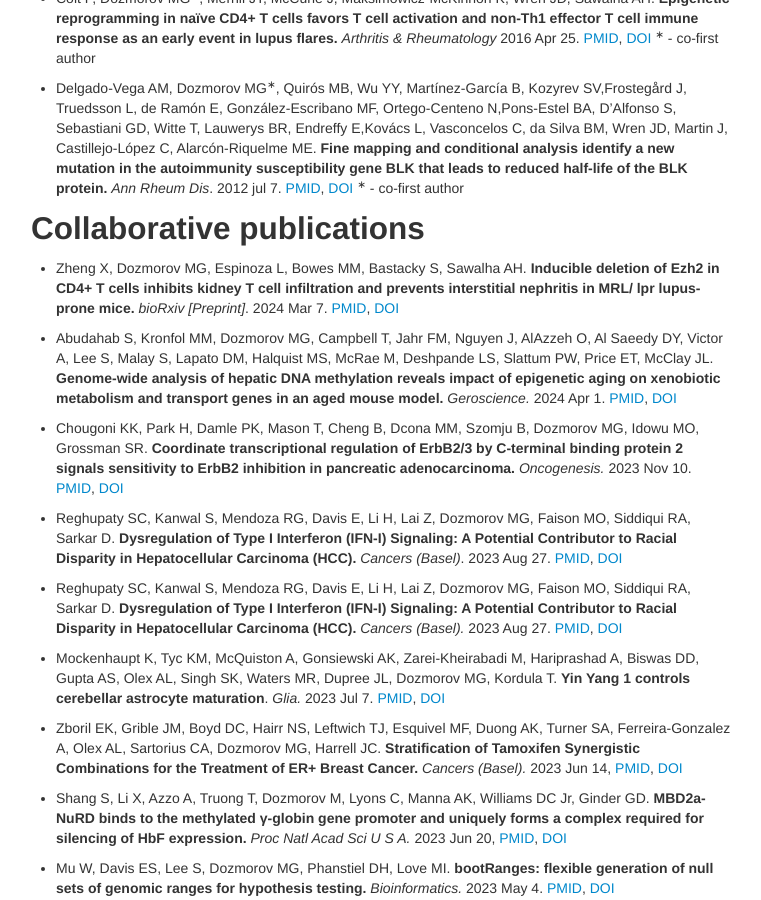
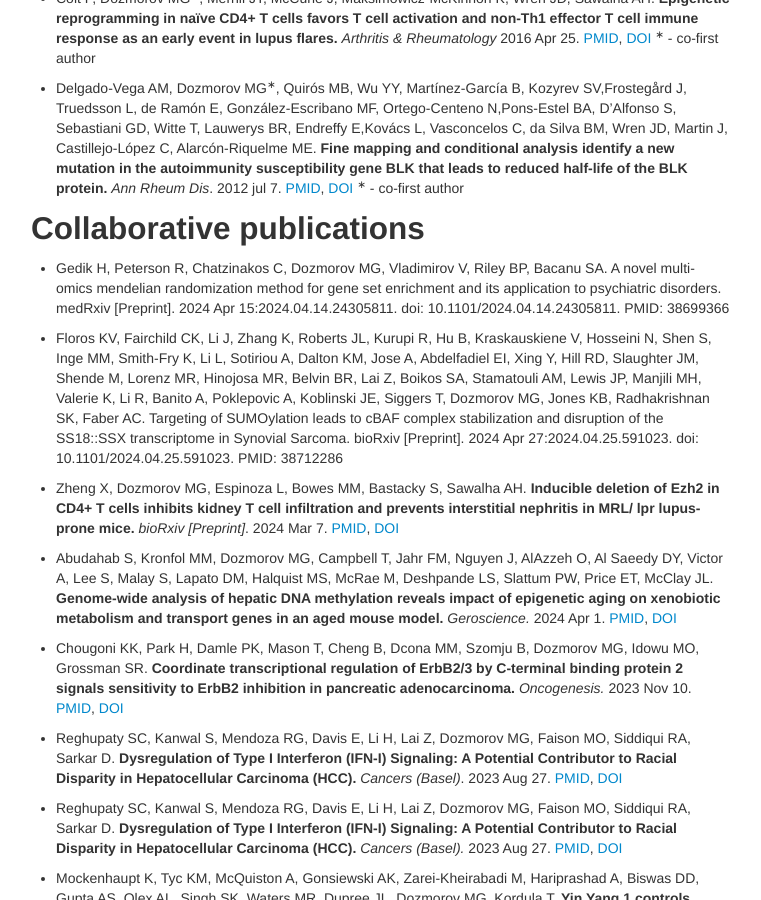
Before and after one commit to dozmorovlab/dozmorovlab.github.io, a Jekyll site: the page built from 02-pubs.md, in a window 1280 px wide and 900 px high, scrolled down 3114 px. Shown: the whole window, without its empty margins (259-1020 px from the left). Built offline with Jekyll 4.4.1, drawn with Linux system fonts in a browser that asks for light colours; comment, search, counter and statistics services are not loaded.

Commit message:
More pubs, preprints

```diff
--- a/02-pubs.md
+++ b/02-pubs.md
@@ -16,7 +16,7 @@ permalink: "publications.html"
 
 ## Lead/senior author publications
 
-Wall BPG, Nguyen M, Harrell JC, Dozmorov MG<sup>&lowast;</sup>. **Machine and deep learning methods for predicting 3D genome organization.** _ArXiv [Preprint]._ 2024 Mar 4. arXiv:2403.03231v1. [PMID](https://www.ncbi.nlm.nih.gov/pubmed/38495565)
+- Wall BPG, Nguyen M, Harrell JC, Dozmorov MG<sup>&lowast;</sup>. **Machine and deep learning methods for predicting 3D genome organization.** _ArXiv [Preprint]._ 2024 Mar 4. arXiv:2403.03231v1. [PMID](https://www.ncbi.nlm.nih.gov/pubmed/38495565)
 
 - Dozmorov MG<sup>&lowast;</sup>, Marshall MA, Rashid NS, Grible JM, Valentine A, Olex AL, Murthy K, Chakraborty A, Reyna J, Figueroa DS, Hinojosa-Gonzalez L, Da-Inn Lee E, Baur BA, Roy S, Ay F, Harrell JC. **Rewiring of the 3D genome during acquisition of carboplatin resistance in a triple-negative breast cancer patient-derived xenograft**. _Sci Rep._ 2023 Apr 3, [PMID](https://www.ncbi.nlm.nih.gov/pubmed/37012431), [DOI](https://doi.org/10.1038/s41598-023-32568-7) <span data-badge-type="4" data-doi="10.1038/s41598-023-32568-7" data-hide-no-mentions="true" class="altmetric-embed">
 
@@ -112,6 +112,11 @@ Wall BPG, Nguyen M, Harrell JC, Dozmorov MG<sup>&lowast;</sup>. **Machine and de
 - Delgado-Vega AM, Dozmorov MG<sup>&lowast;</sup>, Quirós MB, Wu YY, Martínez-García B, Kozyrev SV,Frostegård J, Truedsson L, de Ramón E, González-Escribano MF, Ortego-Centeno N,Pons-Estel BA, D'Alfonso S, Sebastiani GD, Witte T, Lauwerys BR, Endreffy E,Kovács L, Vasconcelos C, da Silva BM, Wren JD, Martin J, Castillejo-López C, Alarcón-Riquelme ME. **Fine mapping and conditional analysis identify a new mutation in the autoimmunity susceptibility gene BLK that leads to reduced half-life of the BLK protein.** _Ann Rheum Dis_. 2012 jul 7. [PMID](http://www.ncbi.nlm.nih.gov/pubmed/22696686), [DOI](https://doi.org/10.1136/annrheumdis-2011-200987) <span data-badge-type="4" data-doi="10.1136/annrheumdis-2011-200987" data-hide-no-mentions="true" class="altmetric-embed"> </span> <sup>&lowast;</sup> - co-first author
 
 ## Collaborative publications
+
+- Gedik H, Peterson R, Chatzinakos C, Dozmorov MG, Vladimirov V, Riley BP, Bacanu SA. A novel multi-omics mendelian randomization method for gene set enrichment and its application to psychiatric disorders. medRxiv [Preprint]. 2024 Apr 15:2024.04.14.24305811. doi: 10.1101/2024.04.14.24305811.
+PMID: 38699366
+
+- Floros KV, Fairchild CK, Li J, Zhang K, Roberts JL, Kurupi R, Hu B, Kraskauskiene V, Hosseini N, Shen S, Inge MM, Smith-Fry K, Li L, Sotiriou A, Dalton KM, Jose A, Abdelfadiel EI, Xing Y, Hill RD, Slaughter JM, Shende M, Lorenz MR, Hinojosa MR, Belvin BR, Lai Z, Boikos SA, Stamatouli AM, Lewis JP, Manjili MH, Valerie K, Li R, Banito A, Poklepovic A, Koblinski JE, Siggers T, Dozmorov MG, Jones KB, Radhakrishnan SK, Faber AC. Targeting of SUMOylation leads to cBAF complex stabilization and disruption of the SS18::SSX transcriptome in Synovial Sarcoma. bioRxiv [Preprint]. 2024 Apr 27:2024.04.25.591023. doi: 10.1101/2024.04.25.591023. PMID: 38712286
 
 - Zheng X, Dozmorov MG, Espinoza L, Bowes MM, Bastacky S, Sawalha AH. **Inducible deletion of Ezh2 in CD4+ T cells inhibits kidney T cell infiltration and prevents interstitial nephritis in MRL/ lpr lupus-prone mice.** _bioRxiv [Preprint]_. 2024 Mar 7. [PMID](https://www.ncbi.nlm.nih.gov/pubmed/38496595), [DOI](https://doi.org/10.1101/2024.03.04.583401) <span data-badge-type="4" data-doi="10.1101/2024.03.04.583401" data-hide-no-mentions="true" class="altmetric-embed"> </span>
 
```
